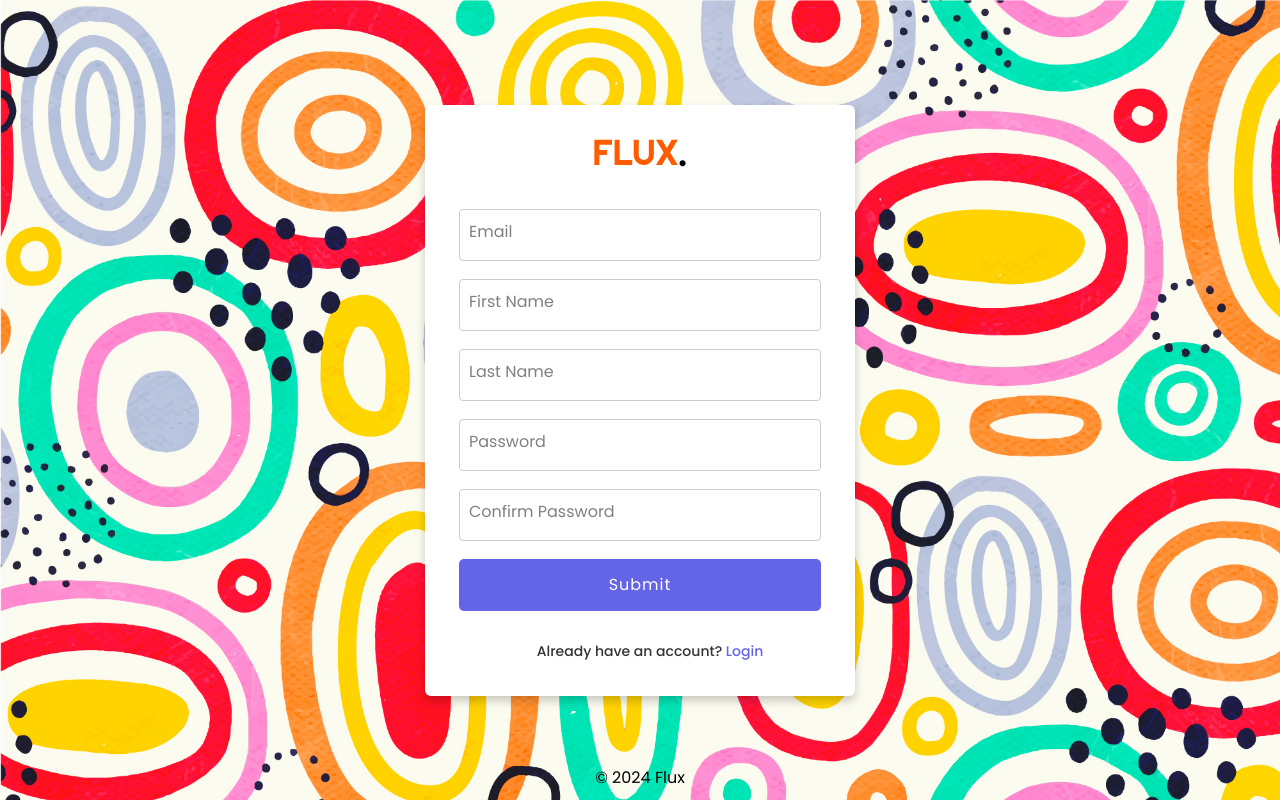
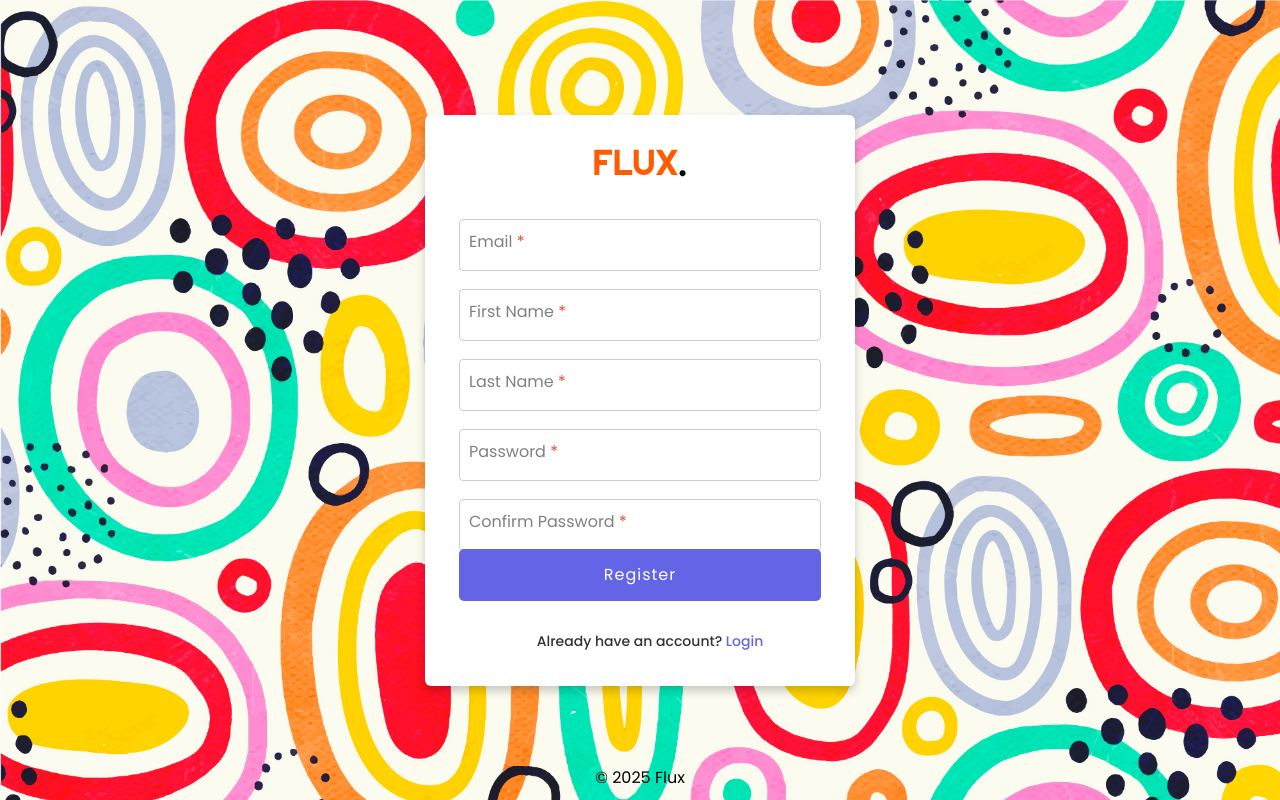
Before and after one commit to iamamofa/Flux.Inc, a Django app: page /register/user/ in a window 1280 px wide. Run offline with Django 4.2, Linux system fonts and the light colour scheme.

Commit message:
updated and fixed 7&9

```diff
--- a/inventory/templates/inventory/register_user.html
+++ b/inventory/templates/inventory/register_user.html
@@ -85,7 +85,6 @@
       border: 1px solid #ccc;
       background: transparent;
       border-radius: 4px;
-
     }
 
     .box .inputBox label {
@@ -132,24 +131,6 @@
     .box input[type="submit"]:hover {
       background-color: #6464e6;
       box-shadow: 0 1px 1px 0 rgba(66, 133, 244, 0.45), 0 1px 3px 1px rgba(66, 133, 244, 0.3);
-    }
-
-    .box .inputBox input:focus~label,
-    .box .inputBox input:valid~label,
-    .box .inputBox input:not([value=""])~label {
-      top: -1.125rem;
-      left: 10px;
-      color: #6464e6;
-      font-size: 0.75rem;
-      background-color: white;
-      height: 10px;
-      padding-left: 5px;
-      padding-right: 5px;
-    }
-
-    .box .inputBox input:focus {
-      outline: none;
-      border: 2px solid #6464e6;
     }
 
     .forgot {
@@ -213,7 +194,97 @@
       width: 100%;
       text-align: center;
       padding: 10px;
-      /* background-color: #f9f9f9; */
+    }
+
+    /* NEW STYLES FOR PASSWORD HINTS AND REQUIRED FIELDS */
+    .required-field::after {
+      content: " *";
+      color: #e74c3c;
+    }
+
+    .password-hint {
+      position: absolute;
+      top: calc(100% + 5px);
+      left: 0;
+      width: 100%;
+      background: white;
+      border: 1px solid #ddd;
+      border-radius: 6px;
+      padding: 15px;
+      box-shadow: 0 5px 15px rgba(0,0,0,0.1);
+      z-index: 100;
+      display: none;
+      opacity: 0;
+      transform: translateY(10px);
+      transition: all 0.3s ease;
+      font-size: 0.85rem;
+    }
+
+    .password-hint.visible {
+      display: block;
+      opacity: 1;
+      transform: translateY(0);
+    }
+
+    .password-hint h4 {
+      margin-top: 0;
+      margin-bottom: 12px;
+      color: #6464e6;
+      font-weight: 600;
+    }
+
+    .password-hint ul {
+      margin: 0;
+      padding-left: 20px;
+    }
+
+    .password-hint li {
+      margin-bottom: 8px;
+      position: relative;
+      padding-left: 25px;
+      list-style-type: none;
+    }
+
+    .password-hint li:before {
+      content: "•";
+      position: absolute;
+      left: 0;
+      color: #6464e6;
+      font-size: 18px;
+      line-height: 1;
+    }
+
+    .error-message {
+      color: #e74c3c;
+      font-size: 0.85rem;
+      margin-top: -20px;
+      margin-bottom: 15px;
+      padding: 0 10px;
+    }
+
+    .valid {
+      color: #27ae60;
+      position: relative;
+    }
+
+    .valid:after {
+      content: " ✓";
+      font-weight: bold;
+    }
+
+    .invalid {
+      color: #e74c3c;
+      position: relative;
+    }
+
+    .invalid:after {
+      content: " ✕";
+      font-weight: bold;
+    }
+
+    .password-container {
+      position: relative;
+      margin-bottom: 2.5rem;
     }
   </style>
 </head>
@@ -234,46 +305,149 @@
         </div>
       </div>
     </a>
-    <form action="{% url 'register_user' %}" method="POST">
+    <form action="{% url 'register_user' %}" method="POST" id="registrationForm">
       {% csrf_token %}
+      <!-- Email -->
       <div class="inputBox">
-        <input type="email" name="email" required="" onkeyup="this.setAttribute('value', this.value);" value="">
-        <label>Email</label>
+        <input type="email" name="email" required onkeyup="this.setAttribute('value', this.value);" value="">
+        <label class="required-field">Email</label>
       </div>
+
+      <!-- First Name -->
       <div class="inputBox">
-        <input type="text" name="first_name" required="" onkeyup="this.setAttribute('value', this.value);" value="">
-        <label>First Name</label>
+        <input type="text" name="first_name" required onkeyup="this.setAttribute('value', this.value);" value="">
+        <label class="required-field">First Name</label>
       </div>
+
+      <!-- Last Name -->
       <div class="inputBox">
-        <input type="text" name="last_name" required="" onkeyup="this.setAttribute('value', this.value);" value="">
-        <label>Last Name</label>
+        <input type="text" name="last_name" required onkeyup="this.setAttribute('value', this.value);" value="">
+        <label class="required-field">Last Name</label>
       </div>
+
+      <!-- Password with hints -->
+      <div class="inputBox password-container">
+        <input type="password" name="password1" id="password1" required onkeyup="this.setAttribute('value', this.value); checkPasswordStrength(this.value);" value="">
+        <label class="required-field">Password</label>
+        <div class="password-hint" id="passwordHint">
+          <h4>Password Requirements:</h4>
+          <ul>
+            <li id="lengthRequirement">At least 8 characters</li>
+            <li id="numberRequirement">Contains at least one number</li>
+            <li id="letterRequirement">Contains at least one letter</li>
+            <li id="specialRequirement">Contains at least one special character (!@#$%^&*)</li>
+          </ul>
+        </div>
+      </div>
+
+      <!-- Confirm Password -->
       <div class="inputBox">
-        <input type="password" name="password1" required="" onkeyup="this.setAttribute('value', this.value);" value="">
-        <label>Password</label>
+        <input type="password" name="password2" id="password2" required onkeyup="this.setAttribute('value', this.value); validatePasswordMatch();" value="">
+        <label class="required-field">Confirm Password</label>
       </div>
-      <div class="inputBox">
-        <input type="password" name="password2" required="" onkeyup="this.setAttribute('value', this.value);" value="">
-        <label>Confirm Password</label>
+      <div class="error-message" id="passwordMatchError"></div>
+
+      <!-- Submit Button -->
+      <div class="inputBox button">
+        <input type="submit" name="submit" value="Register">
       </div>
-      <!-- <div class="inputBox">
-        <input type="email" name="pm_email" required="" onkeyup="this.setAttribute('value', this.value);" value="">
-        <label>Project Manager Email</label>
-      </div> -->
-      <div class="inputBox button">
-        <input type="Submit" name="submit">
-      </div>
+
+      <!-- Login link -->
       <div class="text">
         <h3>Already have an account? <a href="{% url 'login' %}">Login</a></h3>
       </div>
     </form>
+
+    <!-- Messages display -->
     {% for message in messages %}
-    <p>{{message}}</p>
+    <p class="error-message">{{message}}</p>
     {% endfor%}
   </div>
+
   <footer>
-    <p>&copy; 2024 Flux</p>
+    <p>&copy; 2025 Flux</p>
   </footer>
+
+  <script>
+    // Get DOM elements
+    const passwordInput = document.getElementById('password1');
+    const passwordHint = document.getElementById('passwordHint');
+
+    // Show password hint when password field is focused
+    passwordInput.addEventListener('focus', function() {
+      passwordHint.classList.add('visible');
+    });
+
+    // Hide password hint when clicking outside
+    document.addEventListener('click', function(event) {
+      if (!passwordHint.contains(event.target) {
+        passwordHint.classList.remove('visible');
+      }
+    });
+
+    // Prevent hiding when clicking inside the hint
+    passwordHint.addEventListener('click', function(event) {
+      event.stopPropagation();
+    });
+
+    function checkPasswordStrength(password) {
+      const lengthReq = document.getElementById('lengthRequirement');
+      const numberReq = document.getElementById('numberRequirement');
+      const letterReq = document.getElementById('letterRequirement');
+      const specialReq = document.getElementById('specialRequirement');
+
+      // Check requirements
+      const hasMinLength = password.length >= 8;
+      const hasNumber = /\d/.test(password);
+      const hasLetter = /[a-zA-Z]/.test(password);
+      const hasSpecial = /[!@#$%^&*]/.test(password);
+
+      // Update styling
+      lengthReq.className = hasMinLength ? 'valid' : 'invalid';
+      numberReq.className = hasNumber ? 'valid' : 'invalid';
+      letterReq.className = hasLetter ? 'valid' : 'invalid';
+      specialReq.className = hasSpecial ? 'valid' : 'invalid';
+
+      // Validate confirmation password when password changes
+      validatePasswordMatch();
+    }
+
+    function validatePasswordMatch() {
+      const password1 = document.getElementById('password1').value;
+      const password2 = document.getElementById('password2').value;
+      const errorElement = document.getElementById('passwordMatchError');
+
+      if (password2.length > 0 && password1 !== password2) {
+        errorElement.textContent = "Passwords do not match!";
+      } else {
+        errorElement.textContent = "";
+      }
+    }
+
+    // Form validation
+    document.getElementById('registrationForm').addEventListener('submit', function(e) {
+      const password1 = document.getElementById('password1').value;
+      const password2 = document.getElementById('password2').value;
+      let hasError = false;
+
+      // Check password match
+      if (password1 !== password2) {
+        document.getElementById('passwordMatchError').textContent = "Passwords must match!";
+        hasError = true;
+      }
+
+      // Check password strength
+      if (!/(?=.*\d)(?=.*[a-zA-Z])(?=.*[!@#$%^&*]).{8,}/.test(password1)) {
+        alert("Password must be at least 8 characters long and contain letters, numbers, and special characters");
+        hasError = true;
+      }
+
+      // Prevent submission if errors
+      if (hasError) {
+        e.preventDefault();
+      }
+    });
+  </script>
 </body>
 
 </html>
--- a/inventory/templates/inventory/registration_page.html
+++ b/inventory/templates/inventory/registration_page.html
@@ -241,7 +241,7 @@
         </div>
     </div>
     <footer>
-        <p>&copy; 2024 Flux</p>
+        <p>&copy; 2025 Flux</p>
     </footer>
 </body>
 
```
